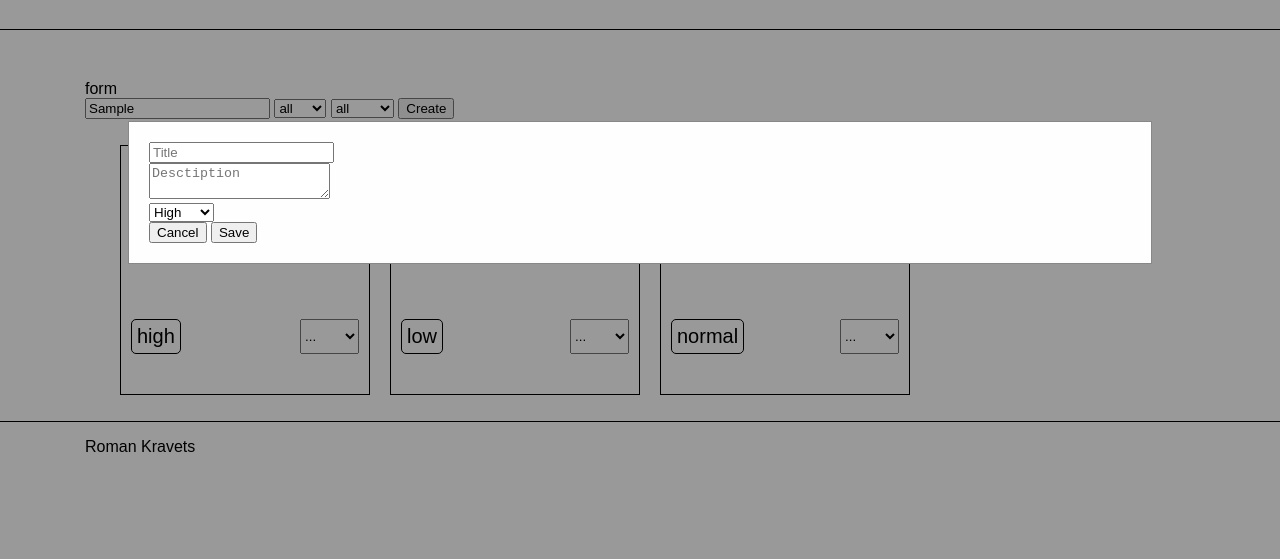
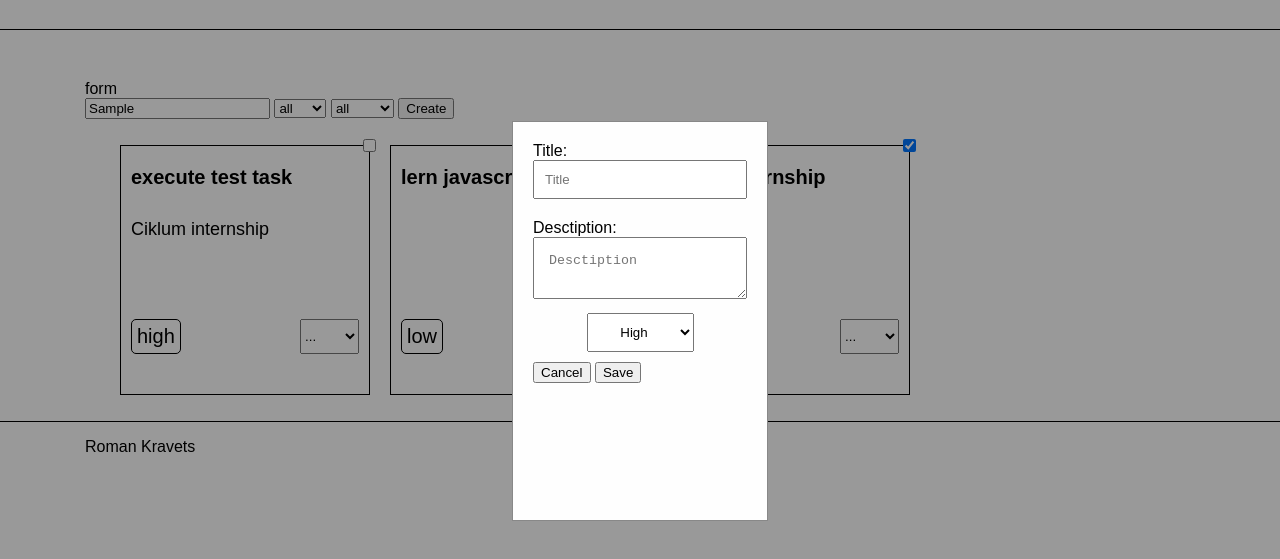
Before and after one commit to romkravets/TODOList, a website built with webpack: page docs/index.html in a window 1280 px wide. Both pictures are taken after typing "Sample" into the empty fields and a click on the button "Create". Shown: the part 71-630 px from the top of the page. Built offline with nearby package versions, Linux system fonts and the light colour scheme.

Commit message:
modal style base

```diff
--- a/docs/index.html
+++ b/docs/index.html
@@ -38,32 +38,33 @@
         </div>
       </div>
     </main>
-    <footer class="footer-content ">
+    <footer class="footer-content">
       <div class="container">
         <p>Roman Kravets</p>
       </div>
     </footer>
 
     <div id="ModalWindow" class="modal">
-      <div class="modal__content">
-        <div>
-          <input
+      <form class="modal__content">
+        <label for="addTask">
+          Title:<input
             type="text"
             placeholder="Title"
-            class="form-control"
+            class="modal__title"
             id="addTask"
           />
-        </div>
-        <div>
+        </label>
+        <label for="addDesc">
+          Desctiption:
           <textarea
             type="text"
             placeholder="Desctiption"
-            class="form-control"
+            class="modal__desctiption"
             id="addDesc"
           ></textarea>
-        </div>
-        <div>
-          <select id="priority">
+        </label>
+        <div class="modal__priority">
+          <select id="priority" class="modal__select">
             <option value="high">High</option>
             <option value="normal">Normal</option>
             <option value="low">Low</option>
@@ -73,7 +74,7 @@
           <button class="cancel">Cancel</button>
           <button id="btnTask">Save</button>
         </div>
-      </div>
+      </form>
     </div>
   <script type="text/javascript" src="index.js"></script></body>
 </html>
--- a/docs/index.js
+++ b/docs/index.js
@@ -237,8 +237,7 @@ function () {
       var tasksHtml = this.tasks.reduce(function (html, task, index) {
         return html += _this4.generateTaskHtml(task, index);
       }, "");
-      document.getElementById("taskList").innerHTML = tasksHtml;
-      localStorage.clear();
+      document.getElementById("taskList").innerHTML = tasksHtml; //localStorage.clear();
     }
   }]);
 
--- a/src/index/index.js
+++ b/src/index/index.js
@@ -143,7 +143,7 @@ class ToDoClass {
     );
     document.getElementById("taskList").innerHTML = tasksHtml;
 
-    localStorage.clear();
+    //localStorage.clear();
   }
 }
 
--- a/src/index/index.scss
+++ b/src/index/index.scss
@@ -129,8 +129,8 @@ body {
     display: flex;
     justify-content: space-between;
   }
-  &__option {
-  }
+  // &__option {
+  // }
   &__priority {
     font-size: 20px;
     padding: 5px 5px;
@@ -160,6 +160,27 @@ body {
     margin: 15% auto;
     padding: 20px;
     border: 1px solid #888;
-    width: 80%;
+    width: 20%;
+    height: 50%;
+  }
+  &__title {
+    width: 100%;
+    margin-bottom: 20px;
+    padding: 10px;
+  }
+  &__desctiption {
+    width: 100%;
+    padding: 15px;
+  }
+  &__priority {
+    display: flex;
+    justify-content: center;
+    width: 100%;
+  }
+  &__select {
+    width: 50%;
+    padding: 10px;
+    text-align: center;
+    margin: 10px 0;
   }
 }
```
Also changed, not shown: src/index/index.html (+13 -12 lines), docs/index.css, 2 other files.
